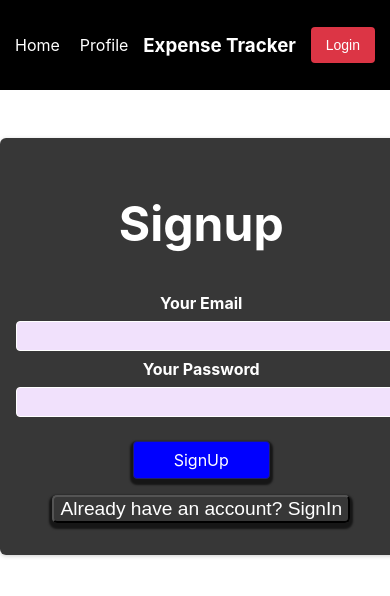
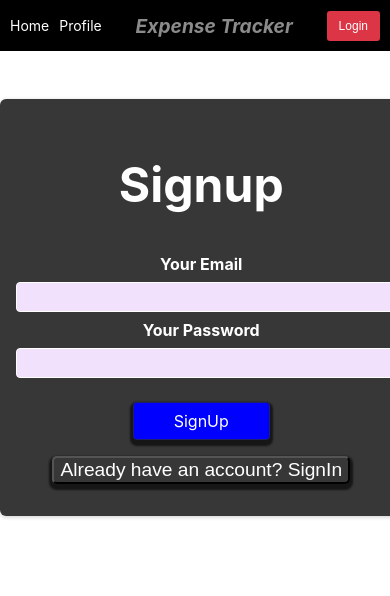
Before and after one commit to SanOP360/ExpenseTrackerApp, a React (Create React App) app: page / in a window 390 px wide. Shown: the top 596 px of the page. Built offline with nearby package versions, Linux system fonts and the light colour scheme.

Commit message:
solved some bugs

```diff
--- a/src/components/AuthForm.js
+++ b/src/components/AuthForm.js
@@ -54,8 +54,8 @@ const AuthForm = () => {
       const data = await response.json();
       console.log("Successfully created an account");
       console.log(data.idToken);
-      dispatch(authActions.login(data.idToken));
-      dispatch(authActions.login(data.email));
+      dispatch(authActions.login({ idToken: data.idToken, email: data.email }));
+
       console.log(data.email)
       navigate("/Expense");
     } catch (err) {
--- a/src/components/navbar/header.css
+++ b/src/components/navbar/header.css
@@ -1,6 +1,4 @@
-/* Header.css */
 
-/* Header.css */
 
 .navbar {
   background-color: black;
@@ -9,6 +7,14 @@
   display: flex;
   justify-content: space-between;
   align-items: center;
+}
+.navbar h3{
+  color:rgba(255, 255, 255, 0.544);
+  font-size: 1.5rem;
+  font-weight: bold;
+  font-style: italic;
+  margin:1%
+
 }
 
 .nav-links {
@@ -41,3 +47,28 @@
 .nav-links a:hover {
   color: #ffc107; /* Change color on hover */
 }
+
+
+@media (max-width: 768px) {
+  .navbar {
+    padding: 10px;
+  }
+
+  .navbar h3 {
+    font-size: 1.2rem;
+  }
+
+  .nav-links {
+    gap: 10px;
+  }
+
+  .logout-btn {
+    padding: 8px 12px;
+    font-size: 12px;
+    border-radius: 3px;
+  }
+
+  .nav-links a {
+    font-size: 14px;
+  }
+}
--- a/src/components/store/authSlice.js
+++ b/src/components/store/authSlice.js
@@ -11,11 +11,11 @@ const authSlice = createSlice({
   initialState: initialAuthState,
   reducers: {
     login(state, action) {
-      state.idToken = action.payload;
+      state.idToken = action.payload.idToken;
       state.isAuthenticated = true;
-      state.email = action.payload;
-      localStorage.setItem("email", action.payload);
-      localStorage.setItem("idToken", action.payload);
+      state.email = action.payload.email;
+      localStorage.setItem("email", state.email);
+      localStorage.setItem("idToken", state.idToken);
     },
 
     logout(state) {
@@ -23,7 +23,7 @@ const authSlice = createSlice({
       state.isAuthenticated = false;
       state.email = null;
       localStorage.removeItem("idToken");
-      localStorage.removeItem("email");
+      // localStorage.removeItem("email");
     },
   },
 });
--- a/src/components/store/store.js
+++ b/src/components/store/store.js
@@ -4,18 +4,19 @@ import authReducer from "./authSlice";
 import themeReducer from "./themeSlice";
 
 const storedIdToken = localStorage.getItem("idToken");
+const storedEmail=localStorage.getItem("email");
 const storedTheme = localStorage.getItem("theme");
 
 const store = configureStore({
   reducer: {
     auth: authReducer,
-
     theme: themeReducer,
   },
   preloadedState: {
     auth: {
       idToken: storedIdToken || null,
       isAuthenticated: !!storedIdToken,
+      email:storedEmail || null,
     },
     theme: {
       isDarkTheme: storedTheme === "dark",
```
Also changed, not shown: src/components/Expense/Expense.js (+9 -0 lines).
